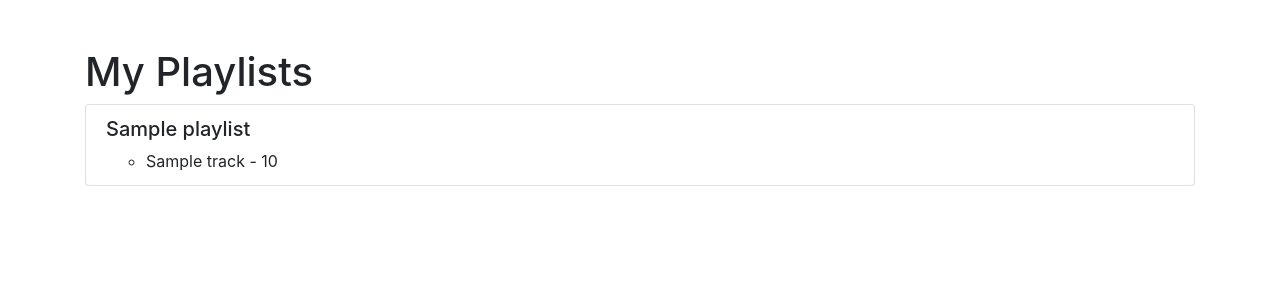
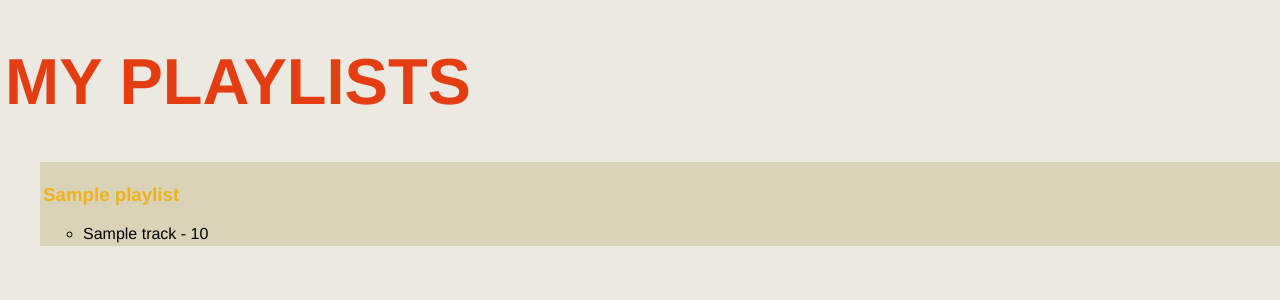
Before and after one commit to Lazypupz/Spotify-To-Youtube, a Flask app: template templates/playlists.html in a window 1280 px wide. Shown: the top 300 px of the page. Run offline with Flask 3, Linux system fonts and the light colour scheme; the template is opened without the code that fills it: most values are stand-ins (such as "Sample title", 1, 10 or a date in 2020); some libraries are stand-ins or nearby versions.

Commit message:
playlist.html css update

```diff
--- /dev/null
+++ b/spotipy/test.py
@@ -0,0 +1 @@
+pass
--- a/static/styles/pl.css
+++ b/static/styles/pl.css
@@ -1 +1,41 @@
-/*nothing for now
+body {
+    font-family: Helvetica, sans-serif;
+    margin: 0;
+    padding: 0;
+    background-color:#EBE9E1;
+    color: black;
+}
+
+.container mt-5{
+    padding: 0px;
+    background-color: #EBE9E1;
+}
+.ph1div #pH1{
+    text-align:center;
+
+}
+#pH1{
+    color: #e43d12;
+    text-align: center;
+    display: flex;
+    font-size:65px;
+    margin-left: 5px;
+    text-transform: uppercase;
+}
+.list-group{
+    text-decoration: none;
+    list-style-type: none;
+}
+
+.list-group-item{
+    background-color: #dad3b8;
+    /*border: 7px;*/
+    border-color: #dad3b8;
+    padding: 3px;
+
+    margin:0px;
+}
+#playlistNAME{
+    color: #EFB11D;
+
+}
--- a/static/styles/styles.css
+++ b/static/styles/styles.css
@@ -26,7 +26,7 @@ header {
     margin: 0; /* Remove default margin */
     font-size: 70px;
     color: #e43d12;
-
+    text-transform: capitalize;
 
 }
 
@@ -62,9 +62,10 @@ header {
 }
 
 .loginTo button a:hover {
-    color: #07742d; /* Change link color on hover */
+    color: #9c6e02; /* Change link color on hover */
 }
 
 #test h3 {
     text-align: center;
+    color: #0fc0c0;
 }
--- a/templates/index.html
+++ b/templates/index.html
@@ -3,7 +3,7 @@
 <head>
     <meta charset="UTF-8">
     <meta name="viewport" content="width=device-width, initial-scale=1.0">
-    <title>SPT2YT | Spotify To Youtube</title>
+    <title>Spotify To Youtube Webapp</title>
     <link rel="stylesheet" href="{{ url_for('static', filename='styles/styles.css') }}">
     <link rel="preconnect" href="https://fonts.googleapis.com">
     <link rel="preconnect" href="https://fonts.gstatic.com" crossorigin>
@@ -20,7 +20,7 @@
         <header>
             <div class="logo">
                 <button class="tButton">
-                     <h1 id="glow-logo", title="title">Spotify To Youtube</h1>
+                     <h1 id="glow-logo", title="title"><b>Spotify To Youtube</b></h1>
                 </button>
             </div>
 
--- a/templates/playlists.html
+++ b/templates/playlists.html
@@ -3,18 +3,18 @@
 <head>
     <meta charset="UTF-8">
     <meta name="viewport" content="width=device-width, initial-scale=1.0">
-    <title>My Playlists</title>
-    <link rel="stylesheet" href="https://stackpath.bootstrapcdn.com/bootstrap/4.5.2/css/bootstrap.min.css">
-    <link rel="stylesheet" href="pl.css">
+    <title>Spotify To Youtube Webapp</title>
+
+    <link rel="stylesheet" href="{{ url_for('static', filename='styles/pl.css') }}">
 </head>
 <body>
     <div class="container mt-5">
-        <h1>My Playlists</h1>
+        <div id ="ph1div"><h1 id ="pH1">My Playlists</h1></div>
         {% if playlists %}
             <ul class="list-group">
                 {% for playlist in playlists %}
                     <li class="list-group-item">
-                        <h5>{{ playlist.playlist_name }}</h5>
+                        <h3 id="playlistNAME">{{ playlist.playlist_name }}</h5>
                         <ul>
                             {% for track in playlist.tracks %}
                                 <li>
@@ -28,6 +28,8 @@
         {% else %}
             <p>No playlists found.</p>
         {% endif %}
+
+
     </div>
 </body>
 </html>
```
Also changed, not shown: text/backup.py (renamed from text/backup.txt).
